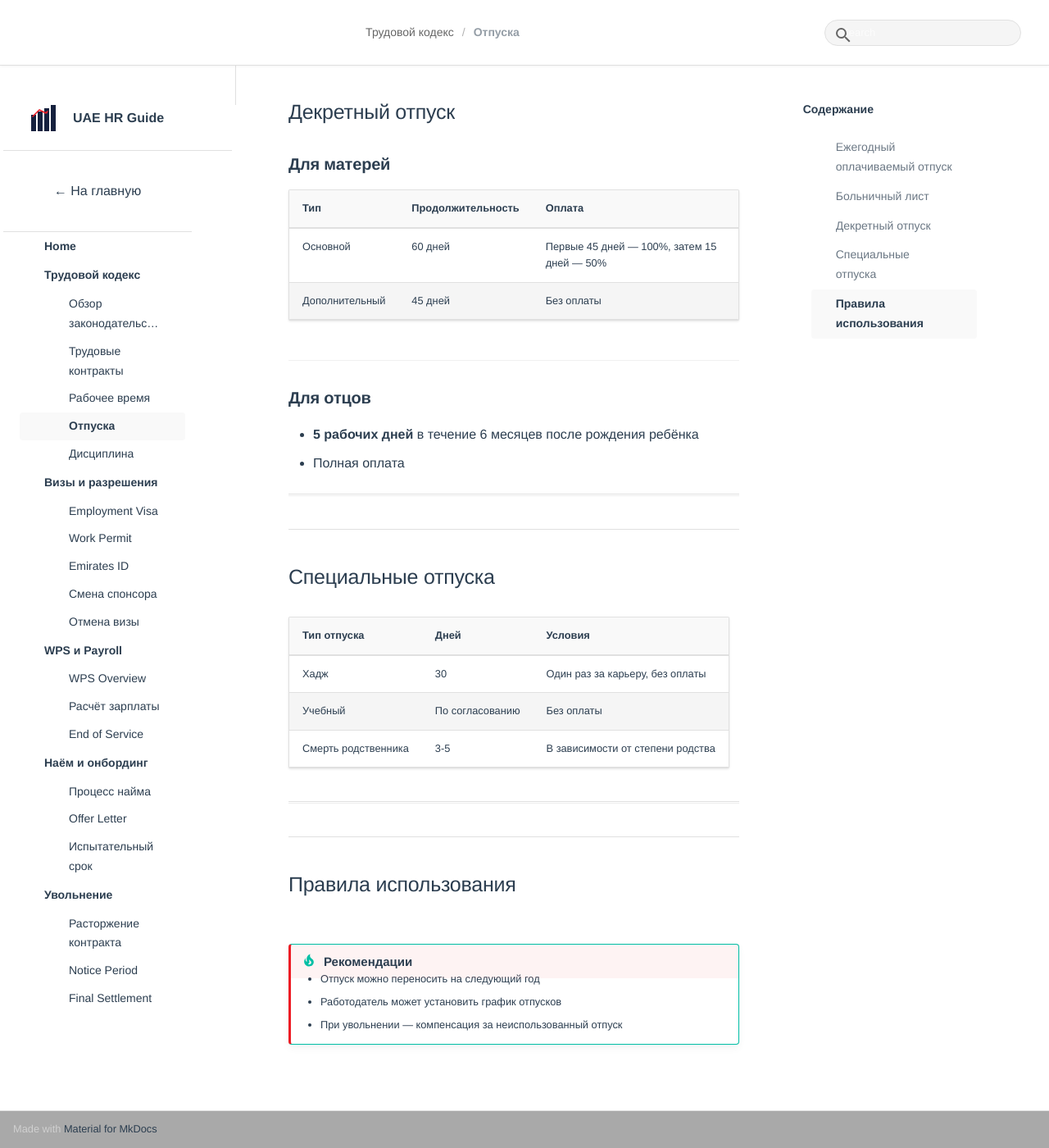
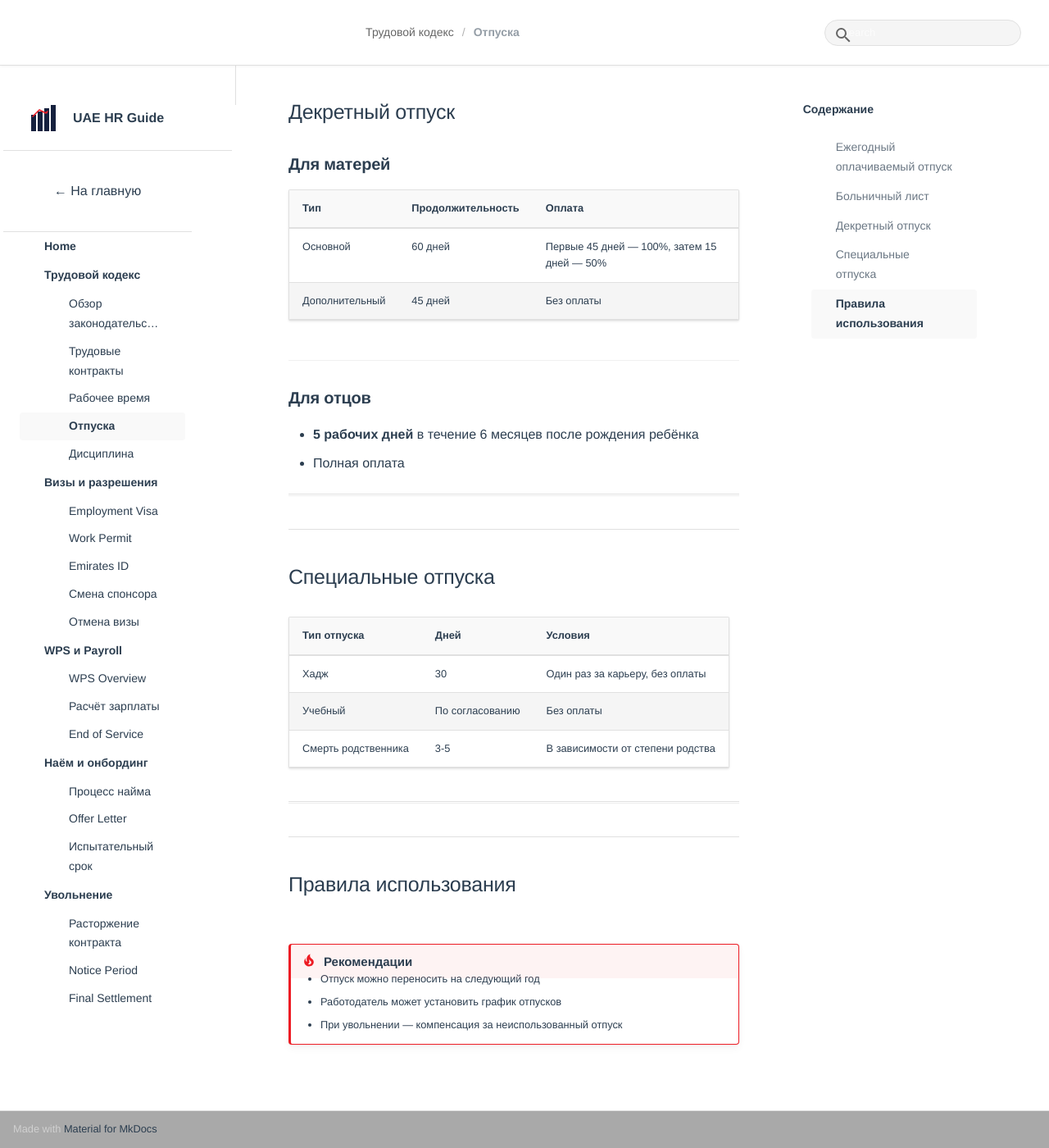
Before and after one commit to palukhina79-hash/uae-hr-guide, an MkDocs documentation site: the page built from docs/01_трудовой_кодекс/014_отпуска.md, in a window 1280 px wide and 1400 px high, scrolled down 1176 px. Shown: the whole window at 82% size. Built offline with MkDocs 1.6.1 and Material for MkDocs 9.7.7, drawn with Linux system fonts in a browser that asks for light colours; some web fonts are replaced.

Commit message:
Update brand.css

```diff
--- a/docs/stylesheets/brand.css
+++ b/docs/stylesheets/brand.css
@@ -1394,20 +1394,44 @@ button:focus-visible {
 .md-typeset .admonition.tip,
 .md-typeset .admonition.check {
   border-left-color: #ed1c24 !important;
+  border-color: #ed1c24 !important;
+  /* Full border if applied */
   color: #ed1c24 !important;
 }
 
+/* Force red background and border for admonition titles */
 .md-typeset .admonition.success>.admonition-title,
 .md-typeset .admonition.tip>.admonition-title,
-.md-typeset .admonition.check>.admonition-title {
+.md-typeset .admonition.check>.admonition-title,
+.md-typeset details.success>summary,
+.md-typeset details.tip>summary,
+.md-typeset details.check>summary {
   background-color: rgba(237, 28, 36, 0.05) !important;
   border-bottom-color: #ed1c24 !important;
 }
 
+/* Force red icons */
 .md-typeset .admonition.success>.admonition-title::before,
 .md-typeset .admonition.tip>.admonition-title::before,
-.md-typeset .admonition.check>.admonition-title::before {
+.md-typeset .admonition.check>.admonition-title::before,
+.md-typeset details.success>summary::before,
+.md-typeset details.tip>summary::before,
+.md-typeset details.check>summary::before {
   color: #ed1c24 !important;
+  background-color: #ed1c24 !important;
+  /* For some icon types */
+  -webkit-mask-image: var(--md-admonition-icon--tip);
+  mask-image: var(--md-admonition-icon--tip);
+}
+
+/* Global Material Theme Admonition Overrides */
+:root {
+  --md-admonition-fg-color--success: #ed1c24 !important;
+  --md-admonition-bg-color--success: rgba(237, 28, 36, 0.05) !important;
+  --md-admonition-fg-color--tip: #ed1c24 !important;
+  --md-admonition-bg-color--tip: rgba(237, 28, 36, 0.05) !important;
+  --md-admonition-fg-color--check: #ed1c24 !important;
+  --md-admonition-bg-color--check: rgba(237, 28, 36, 0.05) !important;
 }
 
 /* Stat card values - use red */
```
